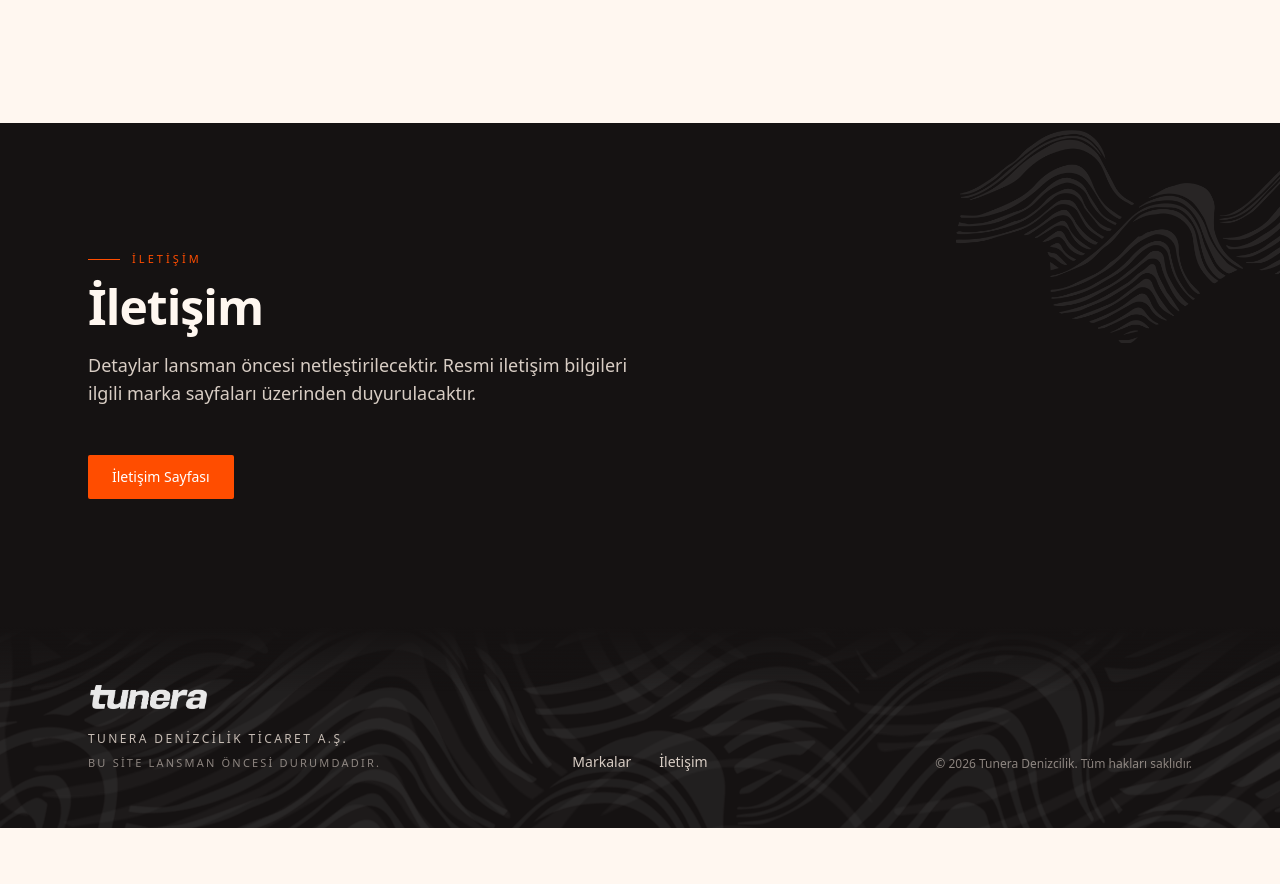
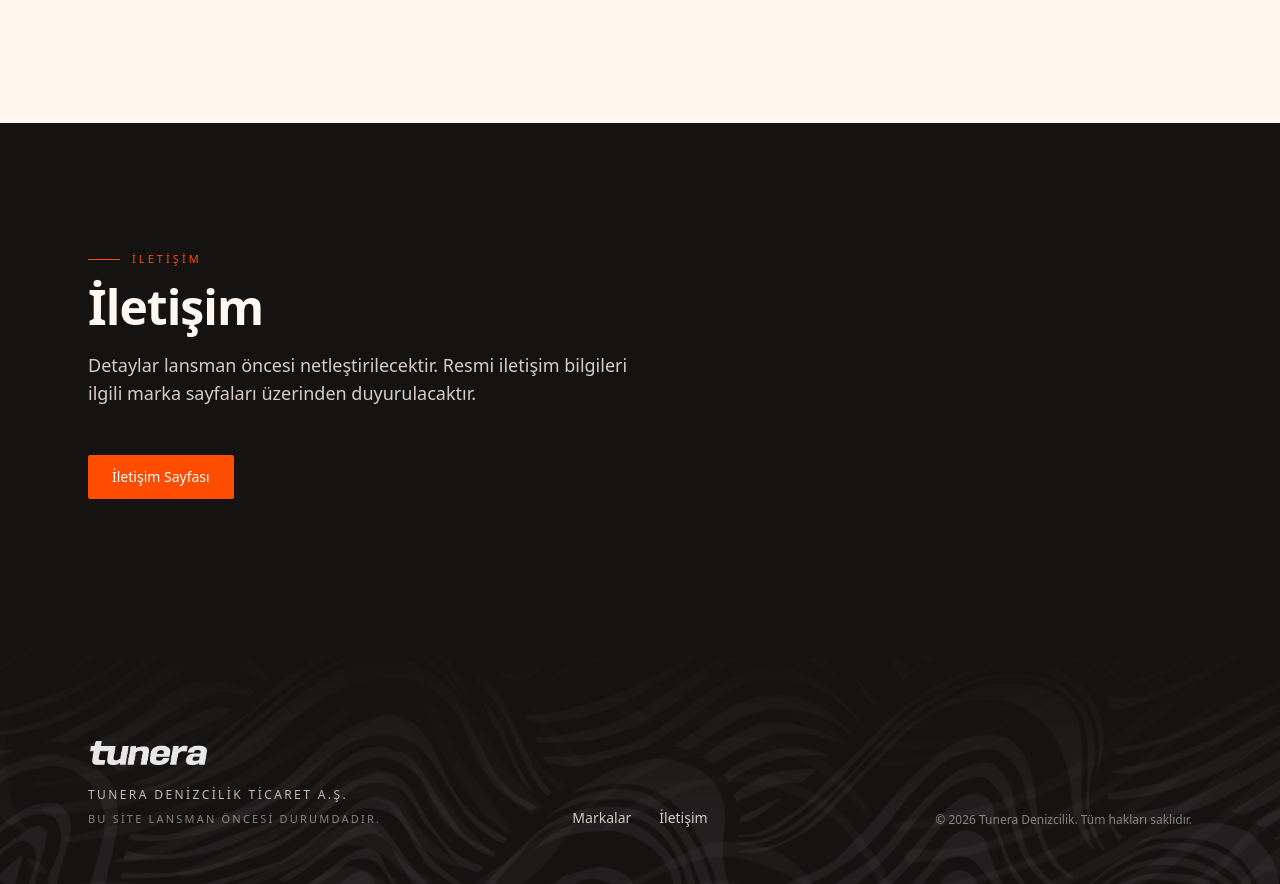
Before and after one commit to faziltuncay-dotcom/tunera-corporate-web, a Next.js app: page / in a window 1280 px wide. Shown: the part 2420-3304 px from the top of the page. Before the commit the page ends 3248 px from the top, so only its background shows below. Built offline with nearby package versions, Linux system fonts and the light colour scheme.

Commit message:
style: soften tunera footer transition

```diff
--- a/src/app/globals.css
+++ b/src/app/globals.css
@@ -74,12 +74,33 @@
   }
 }
 
+/*
+ * Mask gradients fade the pattern in from the top so the boundary
+ * with the contact CTA section above is atmospheric rather than a
+ * hard horizontal cut. Both surfaces are `tunera-graphite`; only the
+ * pattern density changes across the seam, and it does so gradually.
+ * The two layers fade in at slightly different rates for depth.
+ */
 .tunera-footer-pattern-a {
+  -webkit-mask-image: linear-gradient(
+    to bottom,
+    transparent 0%,
+    rgba(0, 0, 0, 0.55) 38%,
+    black 72%
+  );
+  mask-image: linear-gradient(to bottom, transparent 0%, rgba(0, 0, 0, 0.55) 38%, black 72%);
   animation: tunera-footer-drift-a 32s linear infinite;
   will-change: transform;
 }
 
 .tunera-footer-pattern-b {
+  -webkit-mask-image: linear-gradient(
+    to bottom,
+    transparent 0%,
+    rgba(0, 0, 0, 0.45) 48%,
+    black 84%
+  );
+  mask-image: linear-gradient(to bottom, transparent 0%, rgba(0, 0, 0, 0.45) 48%, black 84%);
   animation: tunera-footer-drift-b 26s linear infinite;
   will-change: transform;
 }
--- a/src/components/Footer.tsx
+++ b/src/components/Footer.tsx
@@ -23,13 +23,13 @@
 
   return (
     <footer className="relative isolate overflow-hidden bg-tunera-graphite text-tunera-ivory">
-      {/* Layer A — broad pattern atmosphere across the full footer */}
+      {/* Layer A — broad pattern atmosphere, masked to fade in from the top */}
       <div
         aria-hidden
         className="tunera-footer-pattern-a pointer-events-none absolute inset-0 bg-tunera-pattern bg-cover bg-center opacity-[0.06]"
         style={{ filter: "invert(1)" }}
       />
-      {/* Layer B — second, larger and offset, creates depth/parallax */}
+      {/* Layer B — second layer offset for depth, fades in slightly later */}
       <div
         aria-hidden
         className="tunera-footer-pattern-b pointer-events-none absolute inset-0 opacity-[0.04]"
@@ -41,13 +41,7 @@
           filter: "invert(1)",
         }}
       />
-      {/* Soft fade at the very top so the pattern doesn't compete with
-          the contact CTA section that sits just above the footer. */}
-      <div
-        aria-hidden
-        className="pointer-events-none absolute inset-x-0 top-0 z-[1] h-16 bg-gradient-to-b from-tunera-graphite to-transparent"
-      />
-      <div className="relative z-10 mx-auto grid max-w-6xl gap-10 px-6 py-14 md:grid-cols-3 md:items-end md:gap-8">
+      <div className="relative z-10 mx-auto grid max-w-6xl gap-10 px-6 pb-14 pt-24 md:grid-cols-3 md:items-end md:gap-8 md:pt-28">
         <div>
           <Image
             src="/assets/brand/tunera/tunera-logo-white.png"
--- a/src/components/HomePage.tsx
+++ b/src/components/HomePage.tsx
@@ -121,19 +121,14 @@
           <ServiceList locale={locale} />
         </Section>
 
-        {/* CONTACT CTA ---------------------------------------------- */}
-        <div className="relative overflow-hidden bg-tunera-graphite text-tunera-ivory">
-          <div
-            aria-hidden
-            className="pointer-events-none absolute -right-24 -top-24 h-[420px] w-[420px] bg-tunera-emblem bg-contain bg-center bg-no-repeat opacity-[0.08]"
-            style={{ filter: "invert(1)" }}
-          />
+        {/* CONTACT CTA — clean graphite; pattern atmosphere lives in the footer below
+            and softly fades upward across this band's boundary. */}
+        <div className="bg-tunera-graphite text-tunera-ivory">
           <Section
             id="contact"
             eyebrow={t.contactSection.title}
             title={t.contactSection.title}
             description={t.contactSection.body}
-            className="relative"
             tone="dark"
           >
             <Link
```
Also changed, not shown: 1 other file (tests, documents, lock files or other folders).
